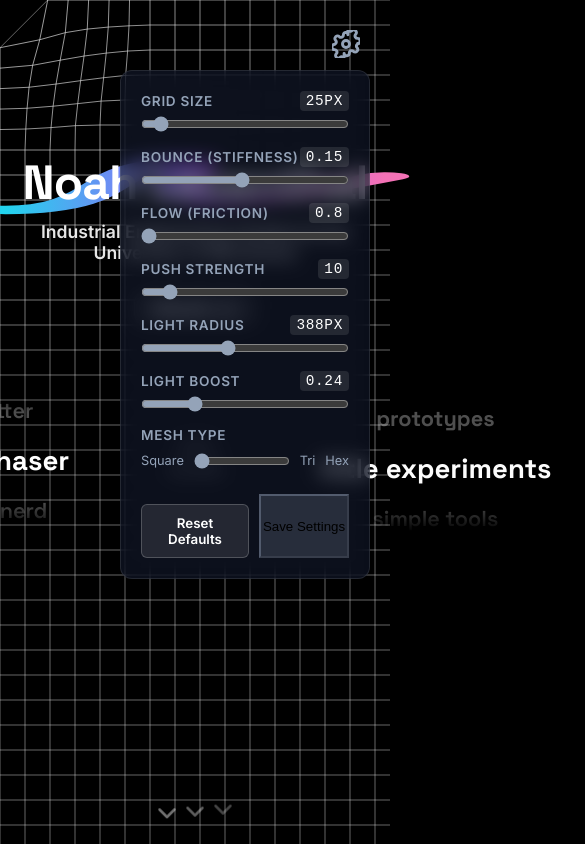
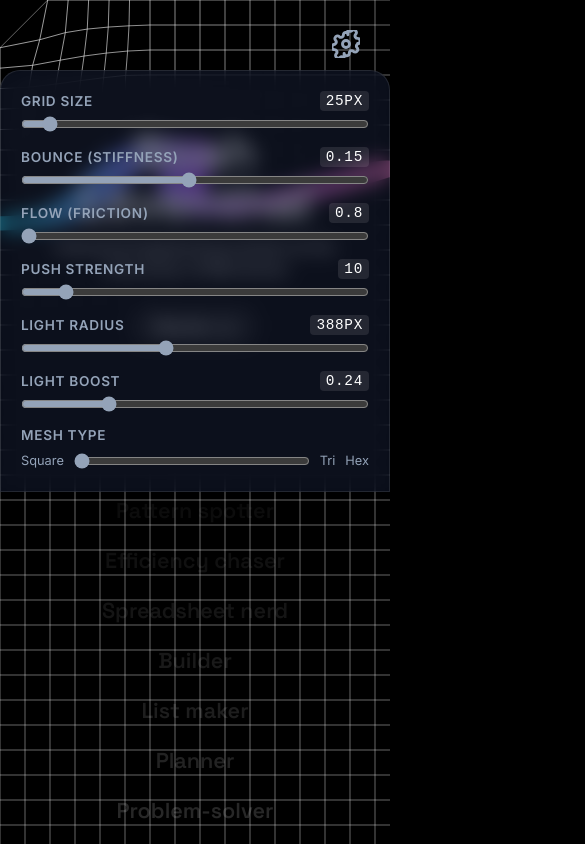
Before and after one commit to Noahleventhal/noahleventhal.github.io, a plain HTML site: page index.html in a window 390 px wide. Both pictures are taken after a click on the button "Settings". Shown: the top 844 px of the page, 585 px wide, since content can reach past the window. Drawn offline with Linux system fonts and the light colour scheme; a script that the page names is missing.

Commit message:
phone updates:

```diff
--- a/style.css
+++ b/style.css
@@ -539,6 +539,84 @@
     color: rgba(255, 255, 255, 0.6);
 }
 
+/* --- Mobile Optimization --- */
+@media (max-width: 768px) {
+    .container {
+        padding-top: 15vh;
+    }
+
+    h1 {
+        font-size: 13vw;
+        /* Big and bold */
+        white-space: normal;
+        /* Allow wrap */
+        line-height: 1;
+        padding: 0 10px;
+    }
+
+    .hero-subtext {
+        font-size: 1rem;
+        padding: 0 20px;
+        line-height: 1.4;
+    }
+
+    /* Spinner Adaptation */
+    .spinner-container {
+        flex-direction: column;
+        /* Stack them: looks good like a list */
+        gap: 0.5rem;
+        height: auto;
+        margin-top: 2rem;
+    }
+
+    .spinner-text-static {
+        display: none;
+        /* Hide "who builds" to save space, or make small? */
+        /* Let's keep it but small */
+        display: block;
+        font-size: 0.9rem;
+        margin: 5px 0;
+    }
+
+    .spinner-column {
+        width: 90vw;
+        /* Full width */
+        height: 60px;
+        /* Height of one item */
+        border-top: 1px solid rgba(255, 255, 255, 0.1);
+        border-bottom: 1px solid rgba(255, 255, 255, 0.1);
+    }
+
+    .spinner-item {
+        font-size: 1.5rem !important;
+        /* Smaller text */
+    }
+
+    /* Island Adjustments */
+    .island {
+        padding: 40px 20px;
+        border-top-left-radius: 30px;
+        border-top-right-radius: 30px;
+    }
+
+    .island-container {
+        margin-top: -1rem !important;
+    }
+
+    /* Safe Area & Controls */
+    .scroll-indicator {
+        bottom: max(1rem, env(safe-area-inset-bottom) + 0.5rem);
+    }
+
+    .controls {
+        width: 100%;
+        right: 0;
+        bottom: 0;
+        border-radius: 20px 20px 0 0;
+        max-height: 50vh;
+    }
+}
+
 .spinner-column {
     height: 100%;
     width: 360px;
```
